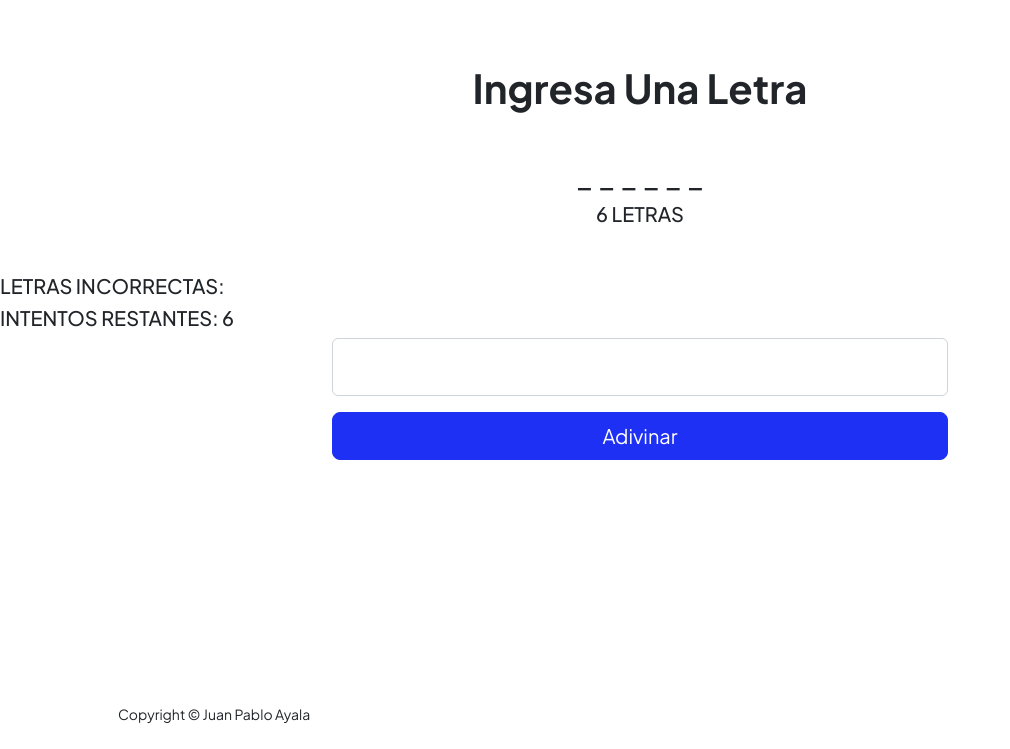
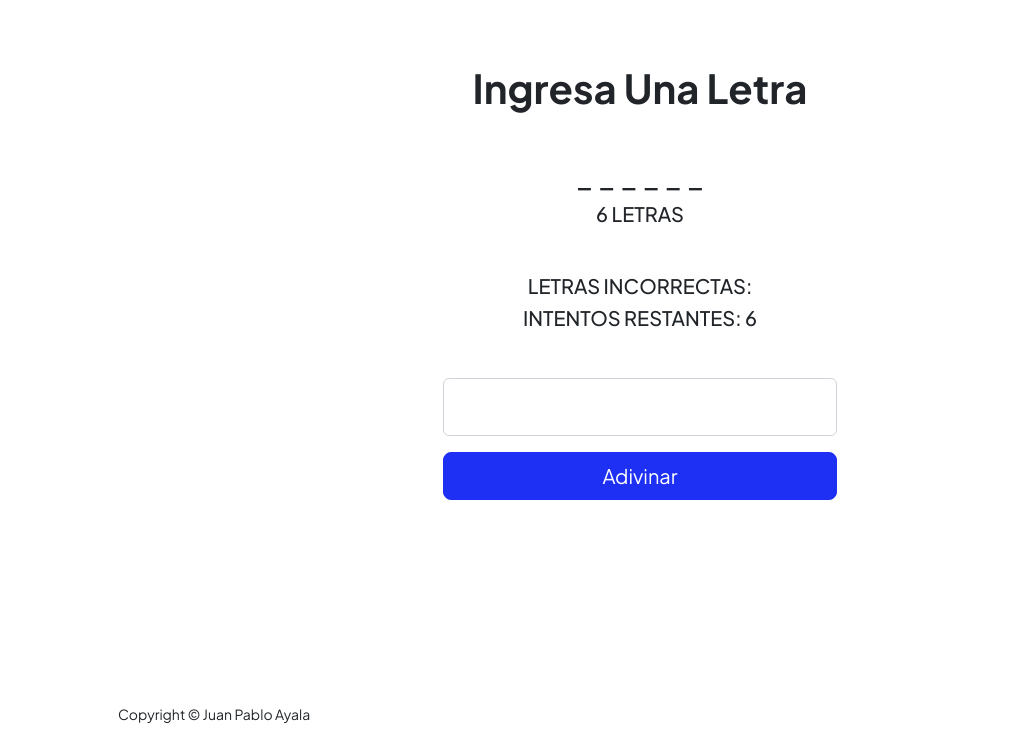
Before and after one commit to JUANAYALA/ahorcado, a Django app: page /juego/1/ in a window 1280 px wide. Shown: the part 51-800 px from the top of the page, without its empty margins (0-1010 px from the left). Run offline with Django 4.2, Linux system fonts and the light colour scheme; data comes from the database, SQL or seed files in the repository; both versions use the stored data as it was after the commit; some libraries are stand-ins or nearby versions.

Commit message:
Ajuste de formulario

```diff
--- a/Aplicaciones/app/templates/pages/juego.html
+++ b/Aplicaciones/app/templates/pages/juego.html
@@ -26,22 +26,21 @@
             <h5>{{info.palabra|length}} LETRAS</h5>
         </div>
     </div>
+    <div class="text-center mb-5">
+        <h5 style="text-transform: uppercase;">Letras incorrectas: {{ info.letras_incorrectas }}</h5>
+
+        <h5 style="text-transform: uppercase;">Intentos restantes: {{ info.intentos_restantes }}</h5>
+    </div>
 </div>
 
-<h5 style="text-transform: uppercase;">Letras incorrectas: {{ info.letras_incorrectas }}</h5>
-
-<h5 style="text-transform: uppercase;">Intentos restantes: {{ info.intentos_restantes }}</h5>
-
-
 <div class="row gx-5 justify-content-center">
-    <div class="col-lg-8 col-xl-6">
+    <div class="col-lg-4 col-xl-4">
         <form method="post" action=".">
             {% csrf_token %}
             <div class="form-floating mb-3">
-                <input class="form-control" id="name" name="name" type="text" maxlength="1" data-sb-validations="required,name" required />
+                <input style="text-transform: uppercase;" autocomplete="off" class="form-control" id="name" name="name" type="text" maxlength="1" data-sb-validations="required,name" required />
             </div>
             <div class="d-grid">
-
                 <button class="btn btn-primary btn-lg" id="submitButton" type="submit">Adivinar</button>
             </div>
             {% if info.intentos_restantes == 0  %}
--- a/Aplicaciones/app/views.py
+++ b/Aplicaciones/app/views.py
@@ -43,7 +43,7 @@ def jugar(request, juego_letra):
             dup = {x for x in lista_letras if x in visited or (visited.add(x) or False)}
             # Validacion de si la palabra ya fue ingresada
             if letra_ingresada in dup:
-                messages.add_message(request=request, level=messages.INFO, message="LA LETRA {} YA FUE INGRESADA".format(letra_ingresada.upper()))
+                messages.add_message(request=request, level=messages.INFO, message="LA LETRA -> {} <- YA FUE INGRESADA".format(letra_ingresada.upper()))
             else:
                 pass
 
```
Also changed, not shown: db.sqlite3.
